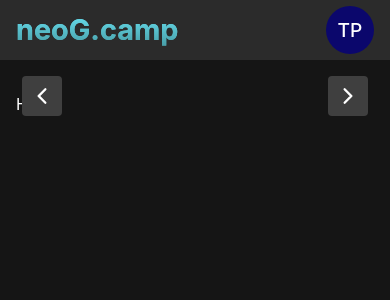
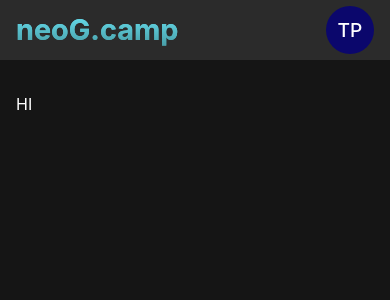
Before and after one commit to SAYUK09/platform-93by4, a Next.js app in the folder client/: page / in a window 390 px wide. Shown: the top 300 px of the page. Built offline with nearby package versions, Linux system fonts and the light colour scheme.

Commit message:
fix: responsiveness

```diff
--- a/client/src/components/Card/Card.tsx
+++ b/client/src/components/Card/Card.tsx
@@ -1,4 +1,4 @@
-import { Box, Flex, useMediaQuery } from '@chakra-ui/react';
+import { Box, Flex } from '@chakra-ui/react';
 import { colors } from '../../styles/themeVars/themeVars';
 import Image from 'next/image';
 import Link from 'next/link';
@@ -31,7 +31,6 @@ export function Card({
   setAllMarksChecked,
   lockIcon,
 }: CardPropType) {
-  const [isSmallerThan700] = useMediaQuery('(max-width: 700px)');
   const [openDrawer, setOpenDrawer] = useState(false);
   const [checkCount, setCheckCount] = useState([]);
 
@@ -53,7 +52,7 @@ export function Card({
         background={colors.darkGrey}
         padding={'1.5rem'}
         alignItems={'center'}
-        flexDirection={!collapsible && isSmallerThan700 ? 'column' : 'row'}
+        flexDirection={[!collapsible ? 'column' : 'row', 'row']}
         onClick={() =>
           collapsible && setOpenDrawer((openDrawer) => !openDrawer)
         }
--- a/client/src/components/CardText/CardText.tsx
+++ b/client/src/components/CardText/CardText.tsx
@@ -1,4 +1,4 @@
-import { Flex, Heading, Text, useMediaQuery } from '@chakra-ui/react';
+import { Flex, Heading, Text } from '@chakra-ui/react';
 import Image from 'next/image';
 import { ChecksType } from '../../data/staticData/mark15';
 import { colors } from '../../styles/themeVars/themeVars';
@@ -20,17 +20,15 @@ export function CardText({
   checklist,
   checkedCount,
 }: CardTextPropType) {
-  const [isSmallerThan700] = useMediaQuery('(max-width: 700px)');
-
   return (
     <>
       <Flex
         flexDirection={collapsible ? 'row' : 'column'}
         justifyContent={collapsible ? 'flex-start' : 'center'}
-        alignItems={collapsible || isSmallerThan700 ? 'center' : 'flex-start'}
+        alignItems={['center', 'flex-start']}
         flex={'1'}
-        margin={isSmallerThan700 ? '1rem 0' : ''}
-        textAlign={isSmallerThan700 ? 'center' : 'left'}
+        margin={['1rem 0', '']}
+        textAlign={['center', 'left']}
       >
         {collapsible && (
           <Flex
@@ -65,6 +63,7 @@ export function CardText({
             marginTop={'0.5rem'}
             textTransform={'capitalize'}
             fontSize={'0.85rem'}
+            paddingRight={'1rem'}
           >
             {subTitle}
           </Text>
--- a/client/src/components/IntroCard/IntroCard.tsx
+++ b/client/src/components/IntroCard/IntroCard.tsx
@@ -1,46 +1,44 @@
-import { Flex, Heading, Text, useMediaQuery } from "@chakra-ui/react";
-import Image from "next/image";
-import { colors } from "../../styles/themeVars/themeVars";
+import { Flex, Heading, Text } from '@chakra-ui/react';
+import Image from 'next/image';
+import { colors } from '../../styles/themeVars/themeVars';
 export function IntroCard() {
-  const [isSmallerThan800] = useMediaQuery("(max-width: 800px)");
-  const [isSmallerThan400] = useMediaQuery("(max-width: 400px)");
   return (
     <Flex
-      width={"100%"}
-      marginTop={"2rem"}
+      width={'100%'}
+      marginTop={'2rem'}
       background={colors.darkGrey}
-      borderRadius={"8px"}
-      padding={isSmallerThan400 ? "1rem" : "2rem"}
-      flexDirection={isSmallerThan800 ? "column-reverse" : "row"}
+      borderRadius={'8px'}
+      padding={['1rem', '2rem']}
+      flexDirection={['column-reverse', 'row']}
     >
       <Flex
-        flex={"1"}
-        justifyContent={"center"}
-        alignItems={isSmallerThan800 ? "center" : "flex-start"}
-        flexDirection={"column"}
-        marginTop={isSmallerThan800 ? "2rem" : ""}
-        textAlign={isSmallerThan800 ? "center" : "left"}
+        flex={'1'}
+        justifyContent={'center'}
+        alignItems={['center', 'flex-start']}
+        flexDirection={'column'}
+        marginTop={['2rem', '']}
+        textAlign={['center', 'left']}
       >
-        <Heading color={colors.lightBlue}>Hi {"Tanay"}! 👋</Heading>
+        <Heading color={colors.lightBlue}>Hi {'Tanay'}! 👋</Heading>
         <Text
-          fontWeight={"500"}
-          margin={"1rem 0"}
+          fontWeight={'500'}
+          margin={'1rem 0'}
           color={colors.textColor}
-          maxWidth={"450px"}
+          maxWidth={'450px'}
         >
           Thank you for trusting us to start your programming journey. We are
           sure you are going to love it.
         </Text>
       </Flex>
       <Flex
-        position={"relative"}
-        flex={"1"}
-        minHeight={isSmallerThan800 ? "200px" : "300px"}
-        maxWidth={isSmallerThan800 ? "100%" : "350px"}
-        alignItems={"center"}
-        padding={"2rem"}
+        position={'relative'}
+        flex={'1'}
+        minHeight={['200px', '300px']}
+        maxWidth={['100%', '350px']}
+        alignItems={'center'}
+        padding={'2rem'}
       >
-        <Image src={"/svgs/hello.svg"} layout={"fill"} />
+        <Image src={'/svgs/hello.svg'} layout={'fill'} />
       </Flex>
     </Flex>
   );
--- a/client/src/components/Layout/Layout.tsx
+++ b/client/src/components/Layout/Layout.tsx
@@ -1,14 +1,10 @@
-import { Flex, Box, useMediaQuery, IconButton } from '@chakra-ui/react';
+import { Flex, Box } from '@chakra-ui/react';
 import { ReactNode } from 'react';
 import Head from 'next/head';
 import { colors } from '../../styles/themeVars/themeVars';
 import { Navbar } from '../';
-import Image from 'next/image';
-import { useRouter } from 'next/router';
 
 export function Layout({ children }: { children: ReactNode }) {
-  const [isSmallerThan400] = useMediaQuery('(max-width: 400px)');
-  const router = useRouter();
   return (
     <Flex
       background={colors.blackColor}
@@ -25,60 +21,10 @@ export function Layout({ children }: { children: ReactNode }) {
         <link rel="icon" href="/favicon.ico" />
       </Head>
       <Navbar />
-      {router.pathname !== '/dashboard' && (
-        <Flex
-          width={'100vw'}
-          justifyContent={'space-between'}
-          padding={'1rem 1.4rem'}
-          position={'fixed'}
-          top={'60px'}
-          left={'0'}
-          z-index={'2'}
-        >
-          <IconButton
-            aria-label="Go Back"
-            borderRadius={'4px'}
-            background={colors.mediumGrey}
-            _hover={{ background: colors.darkGrey }}
-            _active={{ background: colors.darkGrey }}
-            size={'md'}
-            icon={
-              <Image
-                src={'/svgs/chevLeft.svg'}
-                height={'18'}
-                width={'18'}
-                alt={'link-svg'}
-              />
-            }
-            onClick={() => {
-              window.history.back();
-            }}
-          />
-          <IconButton
-            aria-label="Go Back"
-            borderRadius={'4px'}
-            background={colors.mediumGrey}
-            _hover={{ background: colors.darkGrey }}
-            _active={{ background: colors.darkGrey }}
-            size={'md'}
-            icon={
-              <Image
-                src={'/svgs/chevRight.svg'}
-                height={'18'}
-                width={'18'}
-                alt={'link-svg'}
-              />
-            }
-            onClick={() => {
-              window.history.forward();
-            }}
-          />
-        </Flex>
-      )}
       <Box
         maxWidth={'1000px'}
         width={'100%'}
-        padding={isSmallerThan400 ? '1rem' : '2rem'}
+        padding={['1rem', '2rem']}
         marginTop={'1rem'}
       >
         {children}
--- a/client/src/components/LockIcon/LockIcon.tsx
+++ b/client/src/components/LockIcon/LockIcon.tsx
@@ -1,4 +1,4 @@
-import { Flex, Text, useMediaQuery } from '@chakra-ui/react';
+import { Flex, Text } from '@chakra-ui/react';
 import { colors } from '../../styles/themeVars/themeVars';
 
 interface LockIconPropType {
@@ -8,15 +8,10 @@ interface LockIconPropType {
 }
 
 export function LockIcon({ collapsible, status, index }: LockIconPropType) {
-  const [isSmallerThan700] = useMediaQuery('(max-width: 700px)');
-
   return (
     <>
       {!collapsible && (
-        <Flex
-          alignItems={'center'}
-          transform={isSmallerThan700 ? 'scale(1)' : 'scale(0.85)'}
-        >
+        <Flex alignItems={'center'} transform={['scale(1)', 'scale(0.85)']}>
           <Text
             background={
               status === 'submitted' ? colors.lightBlue : colors.textMuted
@@ -28,7 +23,7 @@ export function LockIcon({ collapsible, status, index }: LockIconPropType) {
             width={'29px'}
             borderRadius={'4px'}
             fontWeight={'600'}
-            margin={!collapsible && isSmallerThan700 ? '1.2rem 0' : '0 1.2rem'}
+            margin={['1.2rem 0', '0 1.2rem']}
             marginLeft={'0'}
             position={'relative'}
             fontSize={'1.1rem'}
--- a/client/src/components/Navbar/Navbar.tsx
+++ b/client/src/components/Navbar/Navbar.tsx
@@ -1,32 +1,33 @@
-import { Flex, Text, Heading, WrapItem, Avatar } from "@chakra-ui/react";
-import { colors } from "../../styles/themeVars/themeVars";
+import { Flex, Text, Heading, WrapItem, Avatar } from '@chakra-ui/react';
+import { colors } from '../../styles/themeVars/themeVars';
 
 export function Navbar() {
   return (
     <Flex
       background={colors.darkGrey}
-      width={"100vw"}
-      maxHeight={"60px"}
-      minHeight={"60px"}
-      alignItems={"center"}
-      justifyContent={"center"}
-      position={"sticky"}
-      top={"0"}
-      left={"0"}
+      width={'100vw'}
+      maxHeight={'60px'}
+      minHeight={'60px'}
+      alignItems={'center'}
+      justifyContent={'center'}
+      position={'sticky'}
+      top={'0'}
+      left={'0'}
+      zIndex={'2'}
     >
       <Flex
         background={colors.darkGrey}
-        width={"100vw"}
-        height={"100%"}
-        alignItems={"center"}
-        maxWidth={"1100px"}
-        padding={"0 1rem"}
-        justifyContent={"space-between"}
+        width={'100vw'}
+        height={'100%'}
+        alignItems={'center'}
+        maxWidth={'1100px'}
+        padding={'0 1rem'}
+        justifyContent={'space-between'}
       >
         <Heading
-          fontSize={"1.8rem"}
+          fontSize={'1.8rem'}
           backgroundImage={colors.blueGradient}
-          backgroundClip={"text"}
+          backgroundClip={'text'}
         >
           neoG.camp
         </Heading>
--- a/client/src/data/staticData/mark15.ts
+++ b/client/src/data/staticData/mark15.ts
@@ -11,7 +11,7 @@ export interface CheckListType {
   checks?: ChecksType[];
 }
 
-export const CardOnEachPage = 3;
+export const CardOnEachPage = 4;
 
 export const CheckListData: CheckListType[] = [
   {
--- a/client/src/pages/submission/checklist.tsx
+++ b/client/src/pages/submission/checklist.tsx
@@ -88,7 +88,7 @@ export function CheckList() {
           colorScheme="blue"
           size={'lg'}
           onClick={() => handleNextButton()}
-          visibility={checkAllIdsInArray() ? 'visible' : 'hidden'}
+          disabled={!checkAllIdsInArray()}
         >
           Next
         </Button>
```
